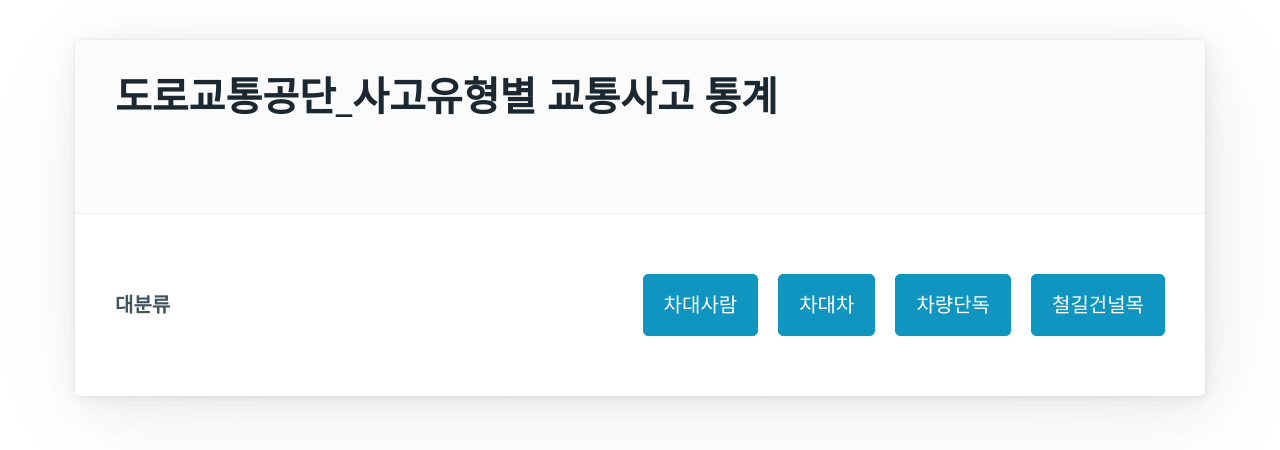
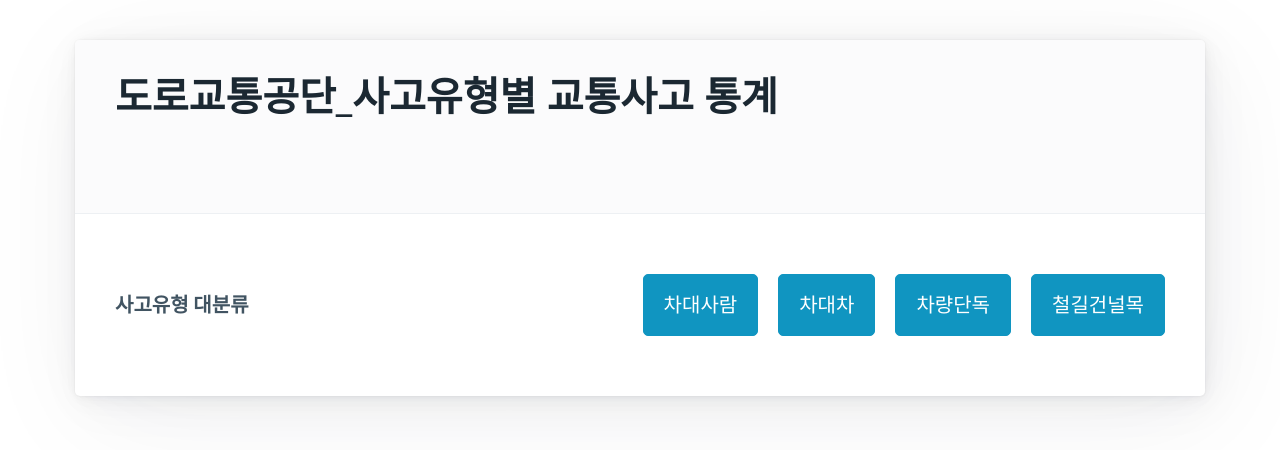
Before and after one commit to ynnij/k-digital-react, a React (Create React App) app: page / in a window 1280 px wide. Shown: the top 450 px of the page. Built offline with nearby package versions, Linux system fonts and the light colour scheme.

Commit message:
06 사고유형별 교통사고 통계
- object 데이터 다루기
- map, filter 사용한 array 데이터 다루기

```diff
--- a/src/06/Taacident.js
+++ /dev/null
@@ -1,39 +0,0 @@
-import Hh1 from "../common/Hh1";
-import data from './dataTaccident.json';
-const Taacident = () => {
-    console.log(data.data)
-    /* // includes 사용해서 c1 배열 만들기
-    let c1 =[]
-    data.data.map((item)=>{
-        if(!c1.includes(item.사고유형_대분류))
-            c1.push(item.사고유형_대분류);
-    })
-    */
-
-    //Set 쓰는 방법
-    let c1 = data.data.map((item)=>item.사고유형_대분류);
-    c1 = [...new Set(c1)] // 배열의 중복제거 Set(), 타입을 다시 array로 바꾸기 위해 spread 연산자 [... ] 사용
-    console.log(c1)
-
-
-    let c1Tag = c1.map((item,idx)=>
-            <li key={`li${idx}`}><button>{item}</button></li>)
-
-    return (
-        <main className="container">
-            <article>
-                <Hh1 title="도로교통공단_사고유형별 교통사고 통계" />
-                <nav>
-                    <ul>
-                        <li><strong>대분류</strong></li>
-                    </ul>
-                    <ul>
-                        {c1Tag}
-                    </ul>
-                </nav>
-            </article>
-        </main>
-    )
-}
-
-export default Taacident
--- /dev/null
+++ b/src/06/Taccident.js
@@ -0,0 +1,85 @@
+import Hh1 from "../common/Hh1";
+import data from './dataTaccident.json';
+import TaccidentNav from "./TaccidentNav";
+import { useEffect, useState } from "react";
+
+const Taccident = () => {
+    //console.log(data.data)
+    // 대분류는 한번만 만들어지면 됨
+    // c1에서 선택한 대분류에 해당하는 중분류 만들기 -> useState 사용
+    // 중분류도 마찬가지로 누를 때마다 변경
+
+
+    // 대분류
+    /*  // includes 사용해서 c1 배열 만들기
+    let c1 =[]
+    data.data.map((item)=>{
+        if(!c1.includes(item.사고유형_대분류))
+            c1.push(item.사고유형_대분류);
+    })
+    */
+    //Set 써서 c1 배열 만들기
+    let c1 = data.data.map((item) => item.사고유형_대분류);
+    c1 = [...new Set(c1)] // 배열의 중복제거 Set(), 타입을 다시 array로 바꾸기 위해 spread 연산자 [... ] 사용
+
+    // 대분류 선택
+    const [sel1, setSel1] = useState();
+
+    // 중분류
+    const [c2, setC2] = useState();
+
+    // 중분류
+    const [sel2, setSel2] = useState();
+
+    // divTag
+    const [divTag, setDivTag] = useState();
+
+    // 대분류 선택에 따른 c2 생성
+    useEffect(() => {
+        if (!sel1) return; // 제일 처음 sel1이 undefined일 때 처리해주기
+        //console.log(sel1);
+
+        let temp = data.data
+            .filter((item) => item.사고유형_대분류 == sel1)
+            .map((item) => item.사고유형_중분류);
+
+        setC2(temp);
+        setDivTag(""); // 대분류가 바뀔 때 divTag 초기화
+    }, [sel1]);
+
+    // sel2
+    useEffect(() => {
+        if(!sel1 || !sel2) return;  // sel1, sel2가 undefined 일 때 처리
+        let temp = data.data.filter((item) =>
+            item.사고유형_대분류 == sel1 &&
+            item.사고유형_중분류 == sel2
+        );
+
+        //결과 Object
+        temp = temp[0];
+
+        //object 전체 순회
+        let k = Object.keys(temp).filter((item)=>
+            (item!=='사고유형_대분류' && item!=='사고유형_중분류'));
+
+        temp = k.map((item, idx)=><div key={`div${idx}`}>{item}:{temp[item]}</div>)
+        setDivTag(temp);
+    }, [sel2])
+
+
+    return (
+        <main className="container">
+            <article>
+                <Hh1 title="도로교통공단_사고유형별 교통사고 통계" />
+                <TaccidentNav title="사고유형 대분류" c={c1} setSel={setSel1} />
+                {/* c2가 있을 때만 중분류 출력하도록 처리 */}
+                {c2 && <TaccidentNav title="사고유형 중분류" c={c2} setSel={setSel2} />}
+                <div className="grid">
+                    {divTag}
+                </div>
+            </article>
+        </main>
+    )
+}
+
+export default Taccident
--- /dev/null
+++ b/src/06/TaccidentNav.js
@@ -0,0 +1,27 @@
+const TaccidentNav = (props) => {
+    // console.log(props.c)
+
+    const handelClick = (item) => {
+        props.setSel(item)
+    }
+
+    const liTag = props.c.map((item, idx)=>
+        <li key={`li${idx}`}>
+            <button onClick={()=>handelClick(item)}>
+                {item}
+            </button>
+        </li>);
+
+    return (
+        <nav>
+            <ul>
+                <li><strong>{props.title}</strong></li>
+            </ul>
+            <ul>
+                {liTag}
+            </ul>
+        </nav>
+    )
+}
+
+export default TaccidentNav;
--- a/src/App.js
+++ b/src/App.js
@@ -5,7 +5,7 @@
 import MyDiv from './03/MyDiv';
 import Box from './04/Box';
 import Frcst from './05/Frcst';
-import Taacident from './06/Taacident';
+import Taccident from './06/Taccident';
 function App() {
   return (
     //<Clock />
@@ -14,7 +14,7 @@
     //<MyDiv />
     // <Box />
     //<Frcst />
-    <Taacident />
+    <Taccident />
   );
 }
 
```
